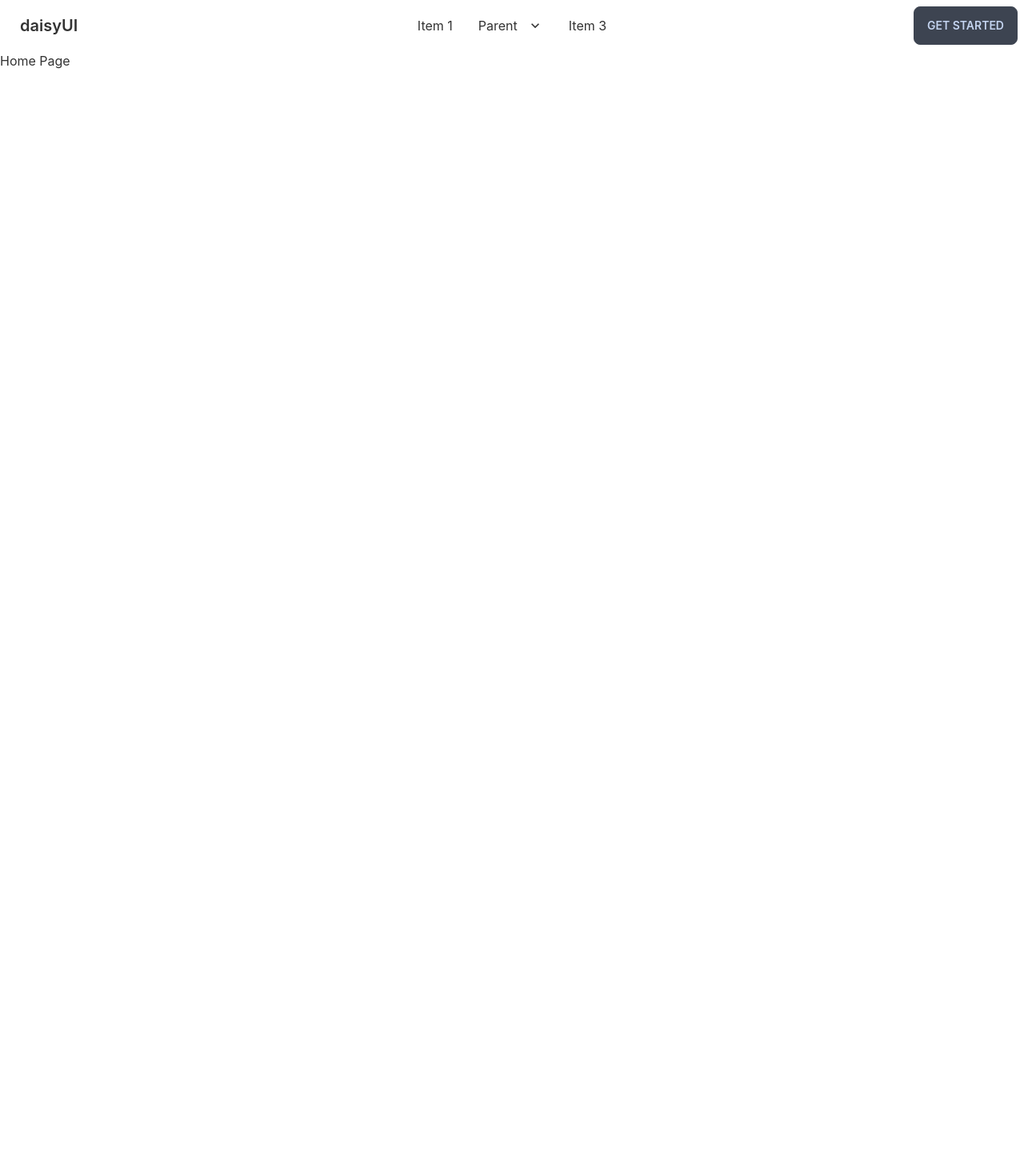
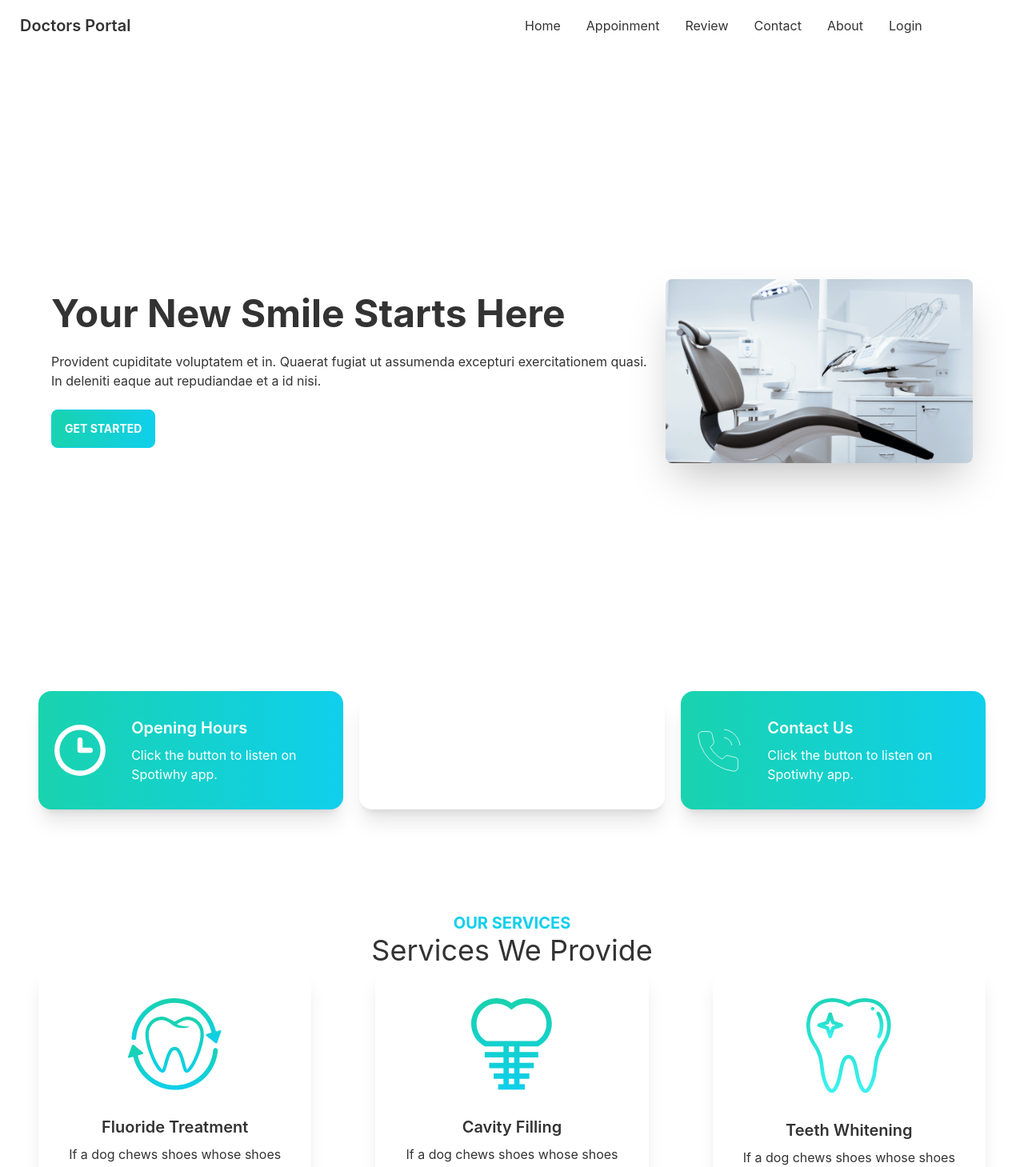
Before and after one commit to Shakshor/doctors-portal-client, a React (Create React App) app: page / in a window 1280 px wide. Shown: the top 1459 px of the page at 80% size. Before the commit the page ends 800 px from the top, so only its background shows below. Built offline with nearby package versions, Linux system fonts and the light colour scheme.

Commit message:
done till makeAppointment component

```diff
--- a/src/App.js
+++ b/src/App.js
@@ -1,8 +1,9 @@
 import './App.css';
-import { Routes, Route, Link } from "react-router-dom";
+import { Routes, Route } from "react-router-dom";
 import Navbar from './Pages/Shared/Navbar';
 import Home from './Pages/Home/Home';
 import About from './Pages/About/About';
+import Login from './Pages/Login/Login';
 
 function App() {
   return (
@@ -11,6 +12,8 @@ function App() {
       <Routes>
         <Route path="/" element={<Home />} />
         <Route path="about" element={<About />} />
+        <Route path="login" element={<Login></Login>} />
+        {/* <Route path="*" element={<Login></Login>} /> */}
       </Routes>
     </div>
   );
--- /dev/null
+++ b/src/Pages/Home/Banner.js
@@ -0,0 +1,20 @@
+import React from 'react';
+import chair from '../../assets/images/chair.png';
+import FocusButton from '../Shared/FocusButton';
+
+const Banner = () => {
+    return (
+        <div class="hero min-h-screen">
+            <div class="hero-content flex-col lg:flex-row-reverse">
+                <img src={chair} class="max-w-sm rounded-lg shadow-2xl" />
+                <div>
+                    <h1 class="text-5xl font-bold">Your New Smile Starts Here</h1>
+                    <p class="py-6">Provident cupiditate voluptatem et in. Quaerat fugiat ut assumenda excepturi exercitationem quasi. In deleniti eaque aut repudiandae et a id nisi.</p>
+                    <FocusButton>Get Started</FocusButton>
+                </div>
+            </div>
+        </div>
+    );
+};
+
+export default Banner;
--- /dev/null
+++ b/src/Pages/Home/BannerTwo.js
@@ -0,0 +1,20 @@
+import React from 'react';
+import treatment from '../../assets/images/treatment.png';
+import FocusButton from '../Shared/FocusButton';
+
+const BannerTwo = () => {
+    return (
+        <div class="hero min-h-screen">
+            <div class="hero-content flex-col lg:flex-row-reverse">
+                <img src={treatment} class="max-w-sm rounded-lg shadow-2xl" />
+                <div>
+                    <h1 class="text-5xl font-bold">Exceptional Dental <br /> Care, on Your Terms</h1>
+                    <p class="py-6">Provident cupiditate voluptatem et in. Quaerat fugiat ut assumenda excepturi exercitationem quasi. In deleniti eaque aut repudiandae et a id nisi.</p>
+                    <FocusButton>Get Started</FocusButton>
+                </div>
+            </div>
+        </div>
+    );
+};
+
+export default BannerTwo;
--- a/src/Pages/Home/Home.js
+++ b/src/Pages/Home/Home.js
@@ -1,9 +1,18 @@
 import React from 'react';
+import Banner from './Banner';
+import BannerTwo from './BannerTwo';
+import Info from './Info';
+import MakeAppointment from './MakeAppointment';
+import Services from './Services';
 
 const Home = () => {
     return (
-        <div>
-            <h2>Home Page</h2>
+        <div className='px-12'>
+            <Banner></Banner>
+            <Info></Info>
+            <Services></Services>
+            <BannerTwo></BannerTwo>
+            <MakeAppointment></MakeAppointment>
         </div>
     );
 };
--- /dev/null
+++ b/src/Pages/Home/Info.js
@@ -0,0 +1,17 @@
+import React from 'react';
+import InfoCard from './InfoCard';
+import clock from '../../assets/icons/clock.svg';
+import marker from '../../assets/icons/marker.svg';
+import phone from '../../assets/icons/phone.svg';
+
+const Info = () => {
+    return (
+        <div className="grid grid-cols-1 lg:grid-cols-3 gap-5">
+            <InfoCard cardTitle="Opening Hours" bgClass="bg-gradient-to-r from-secondary to-primary" img={clock}> </InfoCard>
+            <InfoCard cardTitle="Our Locations" bgClass="bg-accent" img={marker}> </InfoCard>
+            <InfoCard cardTitle="Contact Us" bgClass="bg-gradient-to-r from-secondary to-primary" img={phone}> </InfoCard>
+        </div>
+    );
+};
+
+export default Info;
--- /dev/null
+++ b/src/Pages/Home/InfoCard.js
@@ -0,0 +1,15 @@
+import React from 'react';
+
+const InfoCard = ({ img, cardTitle, bgClass }) => {
+    return (
+        <div className={`card lg:card-side bg-base-100 shadow-xl ${bgClass}`}>
+            <figure className='pl-5'><img src={img} alt="Album" /></figure>
+            <div className="card-body text-white">
+                <h2 className="card-title">{cardTitle}</h2>
+                <p>Click the button to listen on Spotiwhy app.</p>
+            </div>
+        </div>
+    );
+};
+
+export default InfoCard;
--- /dev/null
+++ b/src/Pages/Home/MakeAppointment.js
@@ -0,0 +1,25 @@
+import React from 'react';
+import doctor from '../../assets/images/doctor.png';
+import appointment from '../../assets/images/appointment.png';
+import FocusButton from '../Shared/FocusButton';
+
+
+const MakeAppointment = () => {
+    return (
+        <section
+            style={{ background: `url(${appointment})` }}
+            className='flex justify-center items-center'>
+            <div className='flex-1 hidden lg:block'>
+                <img className='mt-[-150px]' src={doctor} alt="" />
+            </div>
+            <div className='flex-1'>
+                <h3 className='text-xl text-primary font-bold'>Appoinment</h3>
+                <h2 className='text-3xl text-white'>Make an Appointment Today</h2>
+                <p className='text-white'>Lorem ipsum dolor sit amet consectetur adipisicing elit. Iusto voluptate deleniti alias possimus odit quisquam ducimus eos labore dignissimos, maiores modi suscipit non quibusdam obcaecati veniam, nesciunt hic quis voluptatibus voluptatum fugit odio molestiae sapiente. Sed sint voluptates laborum quasi!</p>
+                <FocusButton>Get Started</FocusButton>
+            </div>
+        </section>
+    );
+};
+
+export default MakeAppointment;
--- /dev/null
+++ b/src/Pages/Home/Service.js
@@ -0,0 +1,17 @@
+import React from 'react';
+
+const Service = ({ service }) => {
+    return (
+        <div className="card lg:max-w-lg bg-base-100 shadow-xl">
+            <figure className="px-10 pt-10">
+                <img src={service.img} alt="Shoes" className="rounded-xl" />
+            </figure>
+            <div className="card-body items-center text-center">
+                <h2 className="card-title">{service.name}</h2>
+                <p>If a dog chews shoes whose shoes does he choose?</p>
+            </div>
+        </div>
+    );
+};
+
+export default Service;
--- /dev/null
+++ b/src/Pages/Home/Services.js
@@ -0,0 +1,49 @@
+import React from 'react';
+import fluoride from '../../assets/images/fluoride.png';
+import cavity from '../../assets/images/cavity.png';
+import whitening from '../../assets/images/whitening.png';
+import Service from './Service';
+
+const Services = () => {
+    // object set for each service
+    const services = [
+        {
+            _id: 1,
+            name: 'Fluoride Treatment',
+            description: '',
+            img: fluoride
+        },
+        {
+            _id: 2,
+            name: 'Cavity Filling',
+            description: '',
+            img: cavity
+        },
+        {
+            _id: 3,
+            name: 'Teeth Whitening',
+            description: '',
+            img: whitening
+        }
+    ]
+
+
+    return (
+        <div className='my-32'>
+            <div className='text-center'>
+                <h3 className='text-primary text-xl font-bold uppercase'>Our Services</h3>
+                <h2 className='text-4xl'>Services We Provide</h2>
+            </div>
+            <div className='grid sm:grid-cols-1 md:grid-cols-2 lg:grid-cols-3 gap-20'>
+                {
+                    services.map(service => <Service
+                        key={service._id}
+                        service={service}
+                    ></Service>)
+                }
+            </div>
+        </div >
+    );
+};
+
+export default Services;
--- /dev/null
+++ b/src/Pages/Login/Login.js
@@ -0,0 +1,11 @@
+import React from 'react';
+
+const Login = () => {
+    return (
+        <div>
+            <h2>Please Login</h2>
+        </div>
+    );
+};
+
+export default Login;
--- /dev/null
+++ b/src/Pages/Shared/FocusButton.js
@@ -0,0 +1,9 @@
+import React from 'react';
+
+const FocusButton = ({ children }) => {
+    return (
+        <button class="btn btn-primary uppercase text-white font-bold bg-gradient-to-r from-secondary to-primary ">{children}</button>
+    );
+};
+
+export default FocusButton;
--- a/src/Pages/Shared/Navbar.js
+++ b/src/Pages/Shared/Navbar.js
@@ -1,6 +1,15 @@
 import React from 'react';
+import { Link } from 'react-router-dom';
 
 const Navbar = () => {
+    const menuItems = <>
+        <li><Link to="/">Home</Link></li>
+        <li><Link to="/appointment">Appoinment</Link></li>
+        <li><Link to="/review">Review</Link></li>
+        <li><Link to="/contact">Contact</Link></li>
+        <li><Link to="/about">About</Link></li>
+        <li><Link to="/login">Login</Link></li>
+    </>
     return (
         <div class="navbar bg-base-100">
             <div class="navbar-start">
@@ -9,40 +18,15 @@ const Navbar = () => {
                         <svg xmlns="http://www.w3.org/2000/svg" class="h-5 w-5" fill="none" viewBox="0 0 24 24" stroke="currentColor"><path stroke-linecap="round" stroke-linejoin="round" stroke-width="2" d="M4 6h16M4 12h8m-8 6h16" /></svg>
                     </label>
                     <ul tabindex="0" class="menu menu-compact dropdown-content mt-3 p-2 shadow bg-base-100 rounded-box w-52">
-                        <li><a>Item 1</a></li>
-                        <li tabindex="0">
-                            <a class="justify-between">
-                                Parent
-                                <svg class="fill-current" xmlns="http://www.w3.org/2000/svg" width="24" height="24" viewBox="0 0 24 24"><path d="M8.59,16.58L13.17,12L8.59,7.41L10,6L16,12L10,18L8.59,16.58Z" /></svg>
-                            </a>
-                            <ul class="p-2">
-                                <li><a>Submenu 1</a></li>
-                                <li><a>Submenu 2</a></li>
-                            </ul>
-                        </li>
-                        <li><a>Item 3</a></li>
+                        {menuItems}
                     </ul>
                 </div>
-                <a class="btn btn-ghost normal-case text-xl">daisyUI</a>
+                <a class="btn btn-ghost normal-case text-xl">Doctors Portal</a>
             </div>
             <div class="navbar-center hidden lg:flex">
                 <ul class="menu menu-horizontal p-0">
-                    <li><a>Item 1</a></li>
-                    <li tabindex="0">
-                        <a>
-                            Parent
-                            <svg class="fill-current" xmlns="http://www.w3.org/2000/svg" width="20" height="20" viewBox="0 0 24 24"><path d="M7.41,8.58L12,13.17L16.59,8.58L18,10L12,16L6,10L7.41,8.58Z" /></svg>
-                        </a>
-                        <ul class="p-2">
-                            <li><a>Submenu 1</a></li>
-                            <li><a>Submenu 2</a></li>
-                        </ul>
-                    </li>
-                    <li><a>Item 3</a></li>
+                    {menuItems}
                 </ul>
-            </div>
-            <div class="navbar-end">
-                <a class="btn">Get started</a>
             </div>
         </div>
     );
```
